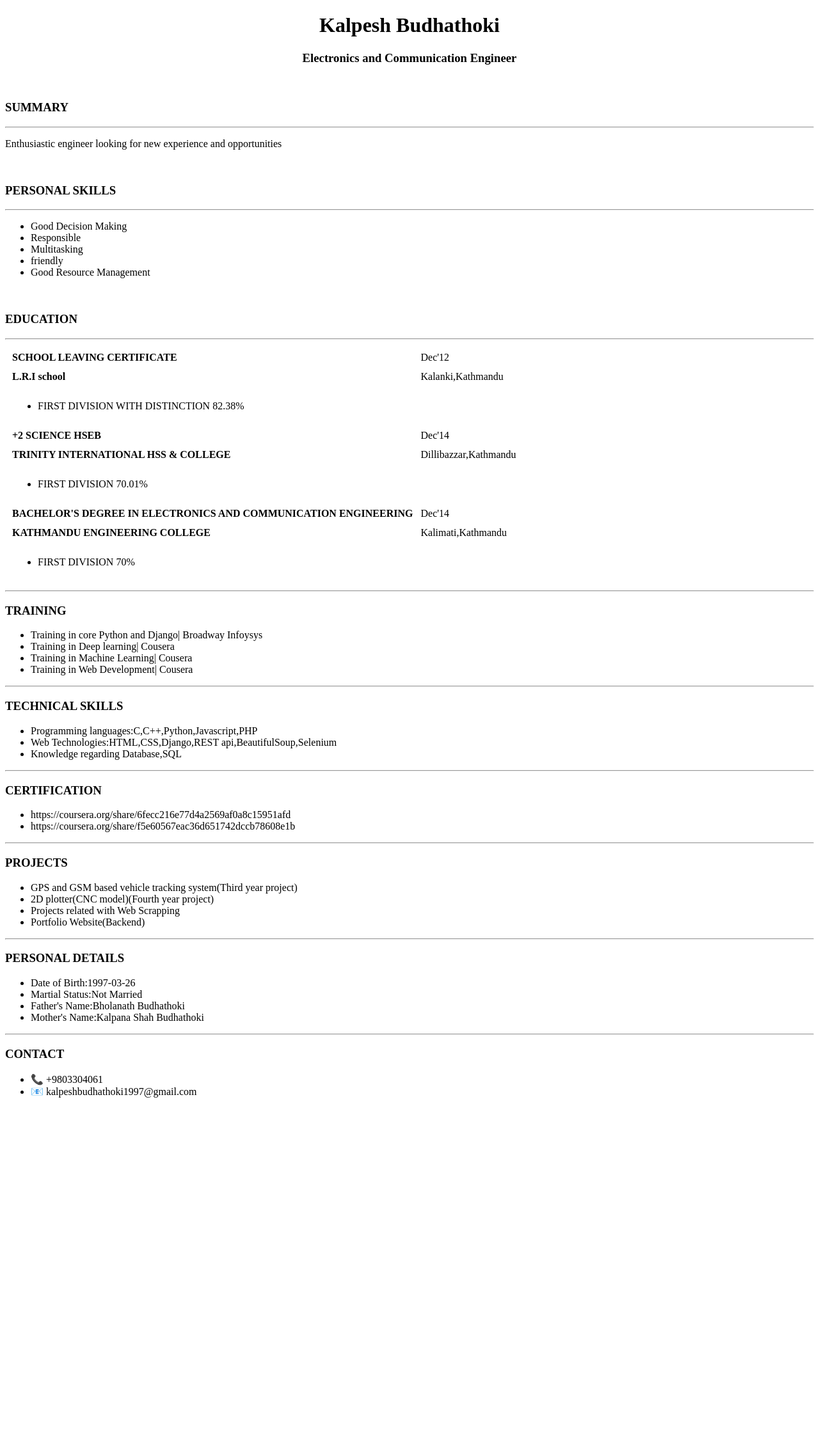
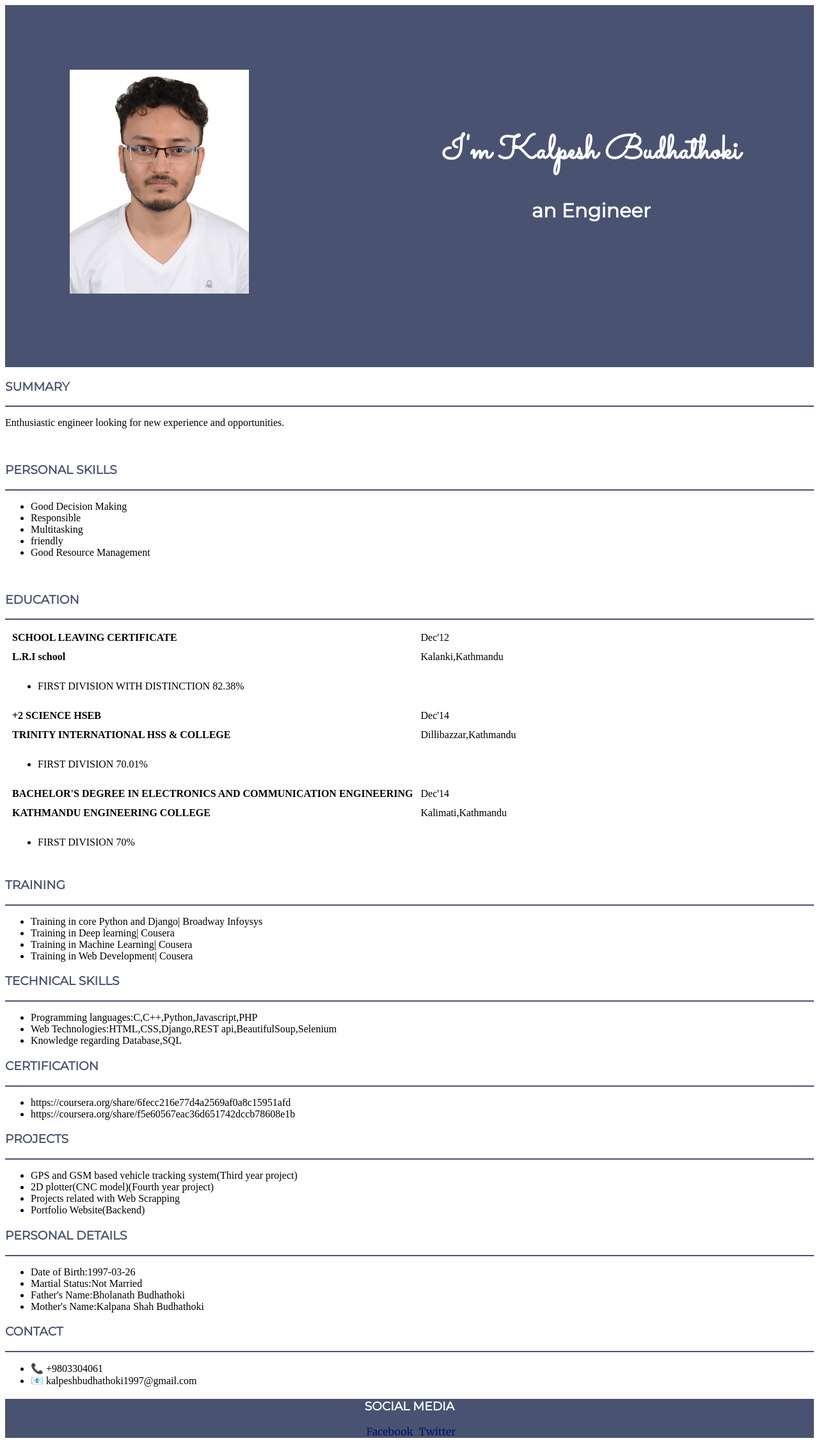
Before and after one commit to 1997kb/CV, a plain HTML site: page index.html in a window 1280 px wide. Shown: the whole page at 64% size. Before the commit the page ends 1732 px from the top, so only its background shows below. Drawn offline with Linux system fonts and the light colour scheme.

Commit message:
implemented some css

```diff
--- /dev/null
+++ b/css/styles.css
@@ -0,0 +1,71 @@
+
+
+header{
+	background-color: #495371;
+	font-family: 'Sacramento', cursive;
+	font-size: 1.625rem;
+
+
+}
+#name{
+	color: white;
+
+}
+#profession{
+	color: white;
+}
+body h3{
+	color: #495371;
+	font-family: 'Montserrat', sans-serif;
+}
+
+body hr{
+
+    border-style: solid;
+    background-color: #495371;
+    border-color: #495371;
+}
+
+
+.name{
+	margin-left: 100px;
+}
+#nam{
+	position: relative;
+	left: 200px;
+}
+p{
+	font-size: 25	px;
+}
+
+footer{
+	background-color: #495371;
+	color: white;
+	margin-left: 0;
+	margin-right: 0;
+}
+
+footer h3{
+	color: white;
+	padding-left: 10px;
+	text-align: center;
+}
+
+
+
+/*css intermediate styling*/
+
+.soc{
+	background-color: #495371;
+	text-align: center;
+}
+
+.Social {
+	color : white;
+}
+
+a{
+	color: #051367;
+	text-decoration:none;
+	font-family: 'Merriweather', serif;
+}
--- a/index.html
+++ b/index.html
@@ -2,13 +2,35 @@
 <html>
 <head>
 	<title>CV</title>
+	<link rel="stylesheet"  href="css/styles.css">
+	<link rel="preconnect" href="https://fonts.googleapis.com">
+<link rel="preconnect" href="https://fonts.gstatic.com" crossorigin>
+<link href="https://fonts.googleapis.com/css2?family=Merriweather&family=Montserrat&family=Sacramento&display=swap" rel="stylesheet">
+
+
 </head>
+<header>
+	<table cellspacing="100" >
+		<tr >
+			<td align="left"><img src="images/52981.jpg" height = 350></td>
+			<td id="nam" align="right"><h1 id="name" align="center"> I'm Kalpesh Budhathoki</h1>
+			<h3 id="profession" align="center">an Engineer</h3><br></td>
+
+		</tr>
+
+	</table>
+
+</header>
 <body>
-	<h1 align="center">Kalpesh Budhathoki</h1>
-	<h3 align="center">Electronics and Communication Engineer</h3><br>
+
+	<div class="summary">
 	<h3>SUMMARY</h3><hr>
-	<p>Enthusiastic engineer looking for new experience and opportunities</p><br>
-	<h3>PERSONAL SKILLS</h3><hr>
+	<p>Enthusiastic engineer looking for new experience and opportunities.</p><br>
+
+	</div>
+
+
+	<div><h3>PERSONAL SKILLS</h3><hr>
 	<ul>
 		<li>Good Decision Making</li>
 		<li>Responsible</li>
@@ -16,7 +38,9 @@
 		<li>friendly</li>
 		<li>Good Resource Management</li>
 	</ul><br>
-	<h3>EDUCATION</h3><hr>
+	</div>
+
+	<div><h3>EDUCATION</h3><hr>
 	<table cellspacing="10">
 		<tr>
 			<td><strong>SCHOOL LEAVING CERTIFICATE</strong></td>
@@ -59,50 +83,65 @@
 		</tr>
 
 
-	</table><hr>
-	<h3>TRAINING</h3>
+	</table>
+	</div>
+
+
+	<div><h3>TRAINING</h3><hr>
 	<ul>
 		<li>Training in core Python and Django| Broadway Infoysys</li>
 		<li>Training in Deep learning| Cousera</li>
 		<li>Training in Machine Learning| Cousera</li>
 		<li>Training in Web Development| Cousera</li>
-	</ul><hr>
-	<h3>TECHNICAL SKILLS</h3>
+	</ul>
+	</div>
+
+	<div><h3>TECHNICAL SKILLS</h3><hr>
 	<ul>
 		<li>Programming languages:C,C++,Python,Javascript,PHP</li>
 		<li>Web Technologies:HTML,CSS,Django,REST api,BeautifulSoup,Selenium</li>
 		<li>Knowledge regarding Database,SQL</li>
-	</ul><hr>
-	<h3>CERTIFICATION</h3>
+	</ul>
+	</div>
+
+
+	<div><h3>CERTIFICATION</h3><hr>
 	<ul>
 		<li>https://coursera.org/share/6fecc216e77d4a2569af0a8c15951afd</li>
 		<li>https://coursera.org/share/f5e60567eac36d651742dccb78608e1b</li>
-	</ul><hr>
-	<h3>PROJECTS</h3>
+	</ul>
+	</div>
+
+	<div><h3>PROJECTS</h3><hr>
 	<ul>
 		<li>GPS and GSM based vehicle tracking system(Third year project) </li>
 		<li>2D plotter(CNC model)(Fourth year project)</li>
 		<li>Projects related with Web Scrapping</li>
 		<li>Portfolio Website(Backend)</li>
-	</ul><hr>
-	<h3>PERSONAL DETAILS</h3>
+	</ul>
+	</div>
+
+	<div><h3>PERSONAL DETAILS</h3><hr>
 	<ul>
 		<li>Date of Birth:1997-03-26</li>
 		<li>Martial Status:Not Married</li>
 		<li>Father's Name:Bholanath Budhathoki</li>
 		<li>Mother's Name:Kalpana Shah Budhathoki</li>
-	</ul><hr>
-	<h3>CONTACT</h3>
+	</ul>
+	</div>
+	<h3>CONTACT</h3><hr>
 	<ul>
 		<li>📞 +9803304061</li>
 		<li>📧 kalpeshbudhathoki1997@gmail.com</li>
 	</ul>
 
+	<div class="soc">
+		<h3 class="Social" align="center">SOCIAL MEDIA</h3>
+		<a href="#" style="margin-left: 5px; margin-right: 5px;" >Facebook</a>
+		<a href="#">Twitter</a>
 
 
-
-
-
+	</div>
 
 
 
@@ -110,4 +149,5 @@
 
 
 </body>
+
 </html>
```
Also changed, not shown: images/52981.jpg (added), images/SM.PNG (added), images/summary.jpg (added).
